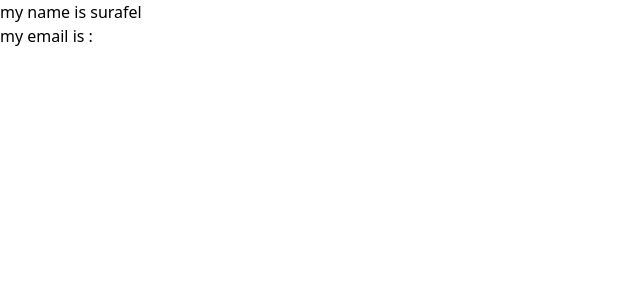
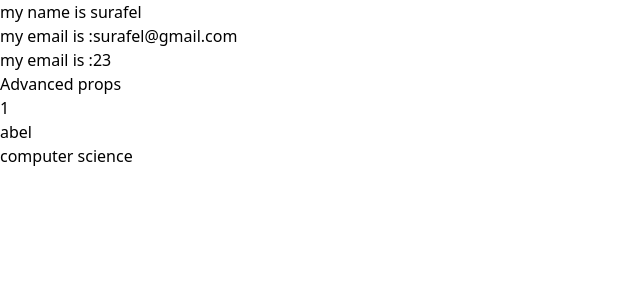
Before and after one commit to abyssiniatech/Redux-App, a React (Vite) app: page / in a window 1280 px wide. Shown: the top 300 px of the page, without its empty margins (0-640 px from the left). Built offline with nearby package versions, Linux system fonts and the light colour scheme.

Commit message:
fundamentals of react

```diff
--- /dev/null
+++ b/src/AdvanceProp.tsx
@@ -0,0 +1,22 @@
+type studentProp={
+    name:string,
+    department:string,
+    id:number,
+
+
+}
+const AdvanceProp = (props:studentProp) => {
+  return (
+    <div>
+       <h1>Advanced props</h1>
+       <p>{props.id}</p>
+       <p>{props.name}</p>
+       <p>{props.department}</p>
+
+
+
+    </div>
+  )
+}
+
+export default AdvanceProp
--- a/src/App.tsx
+++ b/src/App.tsx
@@ -1,5 +1,5 @@
 import Surafel from "./reactcore/Surafel"
-
+import AdvanceProp from "./AdvanceProp"
 
 const App = () => {
   return (
@@ -9,8 +9,13 @@ const App = () => {
       age={23}
       email="surafel@gmail.com"
 
+      pro={ <AdvanceProp
+          id={1}
+           name="abel"
+           department="computer science"
+        />}
+      />
 
-      />
     </div>
   )
 }
--- a/src/reactcore/Surafel.tsx
+++ b/src/reactcore/Surafel.tsx
@@ -3,12 +3,15 @@ type nameprop={
   name:string
   age:number
   email:string
+  pro:React.ReactNode
 }
 const Surafel = (props:nameprop) => {
   return (
     <div>
       <h1>my  name is  {props.name}</h1>
-       <p>my email is :{}</p>
+       <p>my email is :{props.email}</p>
+       <p>my email is :{props.age}</p>
+       {props.pro}
     </div>
   )
 }
```
